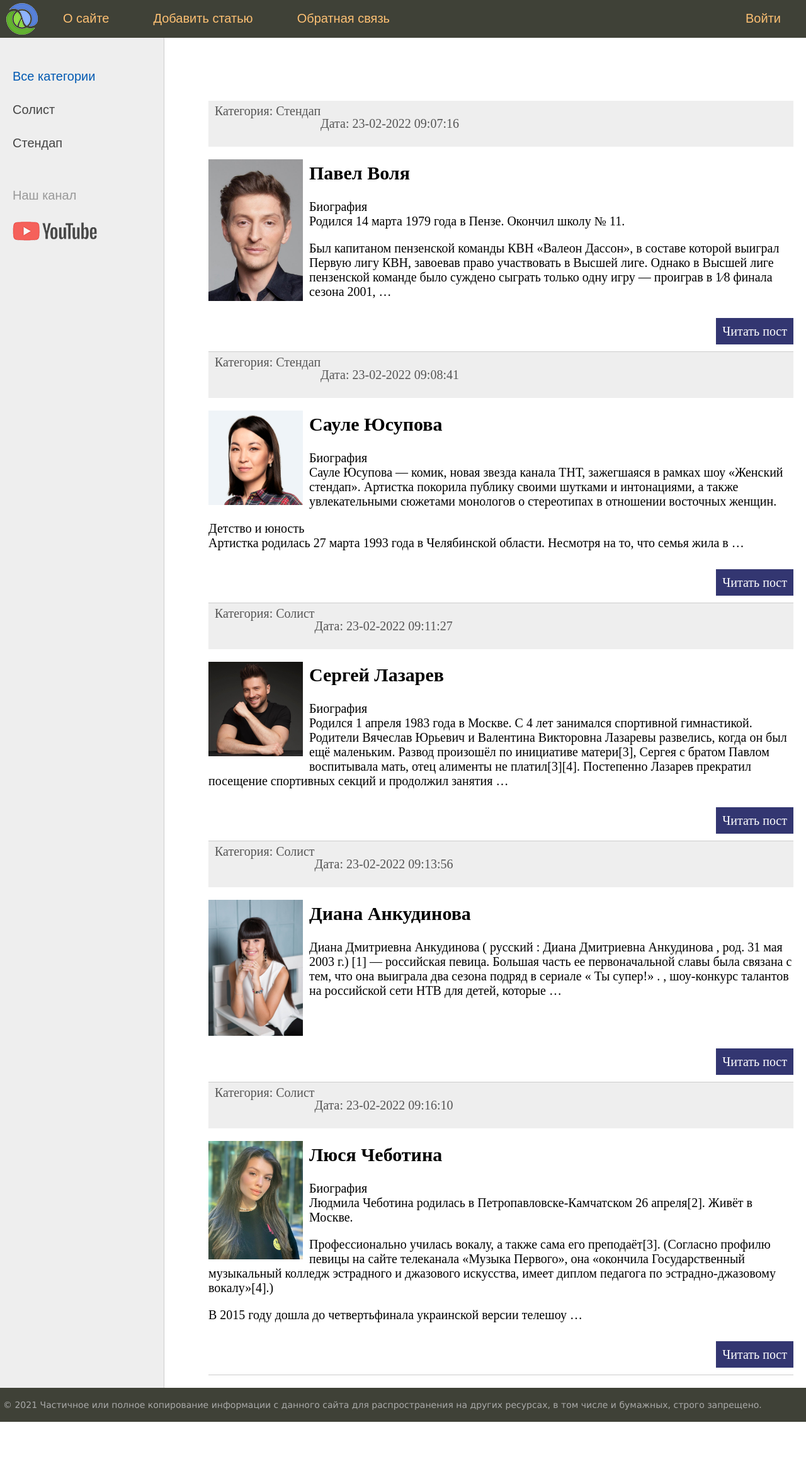
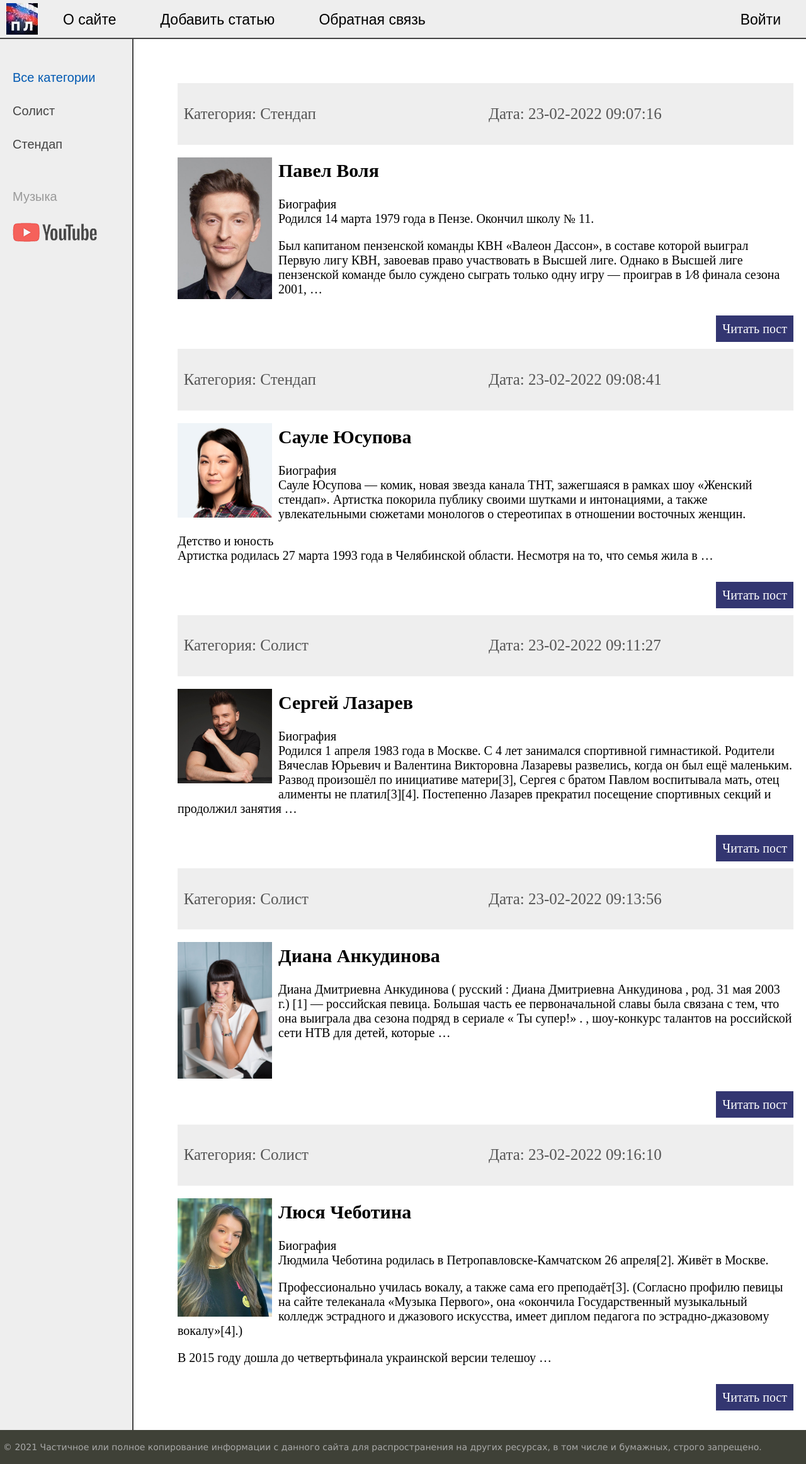
Before and after one commit to FedoseevDS/Django-learn, a Django app: page / in a window 1280 px wide. Shown: the whole page at 63% size. Before the commit the page ends 2258 px from the top, so only its background shows below. Run offline with Django 3.2, Linux system fonts and the light colour scheme; data comes from the database, SQL or seed files in the repository; both versions use the stored data as it was after the commit.

Commit message:
Changed the logo, moved the left panel, edited the main page

```diff
--- a/djtr/women/static/women/css/styles.css
+++ b/djtr/women/static/women/css/styles.css
@@ -48,30 +48,21 @@ p.link-read-post a { /* */
 
 div.article-panel { /* */
     background: #eee; /* задний фон */
-    padding: 5px 10px 5px 10px; /* отступ с внутренней стороны */
-    box-sizing: border-box; /* включают в себя значение полей и границ width and height */
-    overflow: hidden; /* показывает область внутри элемента */
     color: #555; /* цвет */
+
 }
 
-div.article-panel p.first { /* */
-    margin: 0; /* внешний отступ */
-    float: left; /* расположение блока с левой стороны */
-}
-
-div.article-panel p.last { /* */
-    margin: 0; /* внешний отступ */
-    float: right; /* расположение блока с правой стороны */
+div.article-panel p {
+    display: inline-block;
+    width: 47%;
+    padding: 1%;
+    font-size: 25px;
 }
 
 ul.list-articles { /* */
 	list-style: none; /* убирает маркеры списка */
 	margin: 0; /* внешний отступ */
 	padding: 0; /* внутренний отступ */
-}
-
-ul.list-articles li { /* */
-	border-bottom: 1px solid #ccc; /* выделение на нижней границе */
 }
 
 .table-page { /* */
@@ -85,12 +76,13 @@ ul.list-articles li { /* */
 .clear {clear: both;} /* отменяет обтекание с права и лева */
 
 .header { /* */
-	background: #3F4137; /* задний фон */
+	background: #eee; /* задний фон */
 	height: 60px; /* высота */
+	border-bottom: 2px solid;
 }
 
 .logo { /* */
-	background: url('../images/logo.png') no-repeat 10px 5px; /* задний фон */
+	background: url('../images/logo4.jpg') no-repeat 10px 5px; /* задний фон */
 	width: 70px; /* ширина */
 	height: 60px; /* высота */
 }
@@ -100,8 +92,8 @@ ul.mainmenu { /* */
 	margin: 0; /* внешний отступ */
 	padding: 0; /* внутренний отступ */
 	height: 60px; /* высота */
-	color: #fdc073; /* цвет */
-	font-size: 20px; /* размер шрифта */
+	color: black; /* цвет */
+	font-size: 23px; /* размер шрифта */
 	overflow: hidden; /* отображается область внутри элемента */
 }
 
@@ -114,12 +106,12 @@ ul.mainmenu li.logo {margin: 0;} /* внешний отступ */
 ul.mainmenu li.last {float: right;} /* расположение элемента */
 
 ul.mainmenu li a { /* */
-	color: #fdc073; /* цвет */
+	color: black; /* цвет */
 	text-decoration: none; /* убирает все эффекты текста */
 }
 
 ul.mainmenu li a:hover { /* */
-	color: #FDA83D; /* цвет */
+	color: #CC0000; /* цвет */
 }
 
 .panelitems { /* */
@@ -181,12 +173,12 @@ div.button { /* */
 .left-chapters { /* */
 	margin: 0; /* внешний отступ */
 	background: #eee; /* задний фон */
-	border-right: 1px solid #ccc; /* граница с правой стороны */
+	border-right: 2px solid; /* граница с правой стороны */
 	min-height: 100%; /* минимальная высота */
 }
 
 .left-chapters ul { /* */
-	width: 230px; /* ширина */
+	width: 180px; /* ширина */
 	min-height: 100%; /* минимальная ширина */
 	margin: 0; /* внешний отступ */
 	padding: 20px 10px 10px 20px; /* внутренний отступ */
@@ -294,7 +286,7 @@ ul.content-table li a { /* */
 ul.content-table li a:hover {color: #F0711C;} /* цвет */
 
 .content-text { /* */
-	margin: 60px 0 0 30px; /* внешний отступ */
+	margin: 30px 0 0 30px; /* внешний отступ */
 	color: #000; /* цвет */
 	font-size: 20px; /* размер текста */
 	font-family: Yandex Sans Display Light; /* шрифт текста */
--- a/djtr/women/templates/women/base.html
+++ b/djtr/women/templates/women/base.html
@@ -48,9 +48,9 @@
 {% show_categories 'name' cat_selected %} <!-- знак - определяет обратный порядок -->
 
 		<li class="share"> <!-- элемент списка -->
-		<p>Наш канал</p> <!-- тег абзаца -->
-		<!-- ссылка на ютуб канал -->
-		<a class="share-yt" href="https://www.youtube.com/channel/UClJzWfGWuGJL2t-3dYKcHTA/playlists" target="_blank" rel="nofollow"></a>
+		<p>Музыка</p> <!-- тег абзаца -->
+		<!-- ссылка на любимую песню -->
+		<a class="share-yt" href="https://www.youtube.com/watch?v=OW8VWrhq-MQ" target="_blank" rel="nofollow"></a>
 		</li>
 	</ul>
 </td>
```
Also changed, not shown: djtr/db.sqlite3, djtr/women/static/women/images/logo2.png (added), djtr/women/static/women/images/logo3.jpg (added), djtr/women/static/women/images/logo4.jpg (added).
